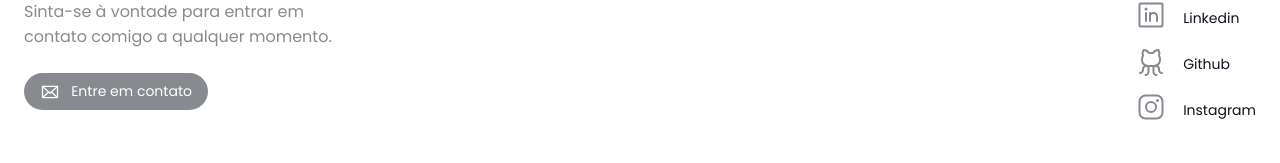
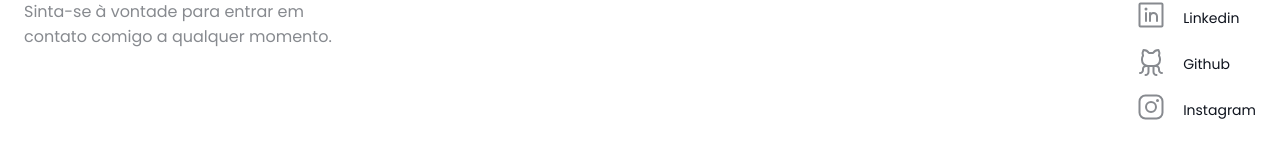
Before and after one commit to DaniloCalegaro/portfolio-danilo-next, a Next.js app: page /contact in a window 1280 px wide. Shown: the part 727-890 px from the top of the page. Built offline with nearby package versions, Linux system fonts and the light colour scheme; no server answers.

Commit message:
feat: visualização ternária para button contact

```diff
--- a/src/components/Footer/index.tsx
+++ b/src/components/Footer/index.tsx
@@ -10,8 +10,17 @@ import { fadeIn } from '../../motion/variants'
 import { ButtonRedirect } from '../Buttons/ButtonRedirect'
 
 import { ContainerFooter } from './styles'
+import { useRouter } from 'next/router'
 
 export function Footer() {
+  const { asPath } = useRouter()
+
+  let isActive = false
+
+  if (asPath.startsWith('/contact')) {
+    isActive = true
+  }
+
   return (
     <ContainerFooter>
       <motion.div
@@ -28,11 +37,13 @@ export function Footer() {
 
         <ul>
           <li>
-            <ButtonRedirect
-              icon={<Envelope size={20} />}
-              name="Entre em contato"
-              href="/contact"
-            />
+            {!isActive && (
+              <ButtonRedirect
+                icon={<Envelope size={20} />}
+                name="Entre em contato"
+                href="/contact"
+              />
+            )}
           </li>
         </ul>
       </motion.div>
--- a/src/pages/contact.tsx
+++ b/src/pages/contact.tsx
@@ -1,7 +1,6 @@
 import { yupResolver } from '@hookform/resolvers/yup'
 import emailjs from 'emailjs-com'
 import * as yup from 'yup'
-import { ArrowRight } from 'phosphor-react'
 import { SubmitHandler, useForm } from 'react-hook-form'
 import { ButtonSubmit } from '../components/Buttons/ButtonSubmit'
 import { Input } from '../components/Input'
```
